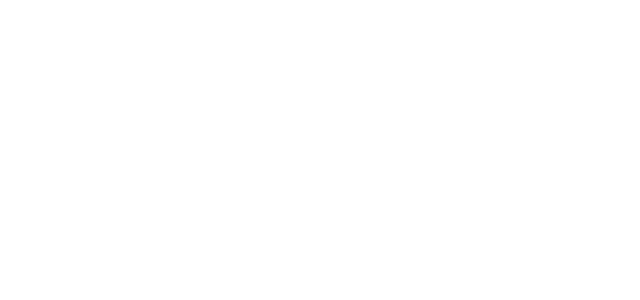
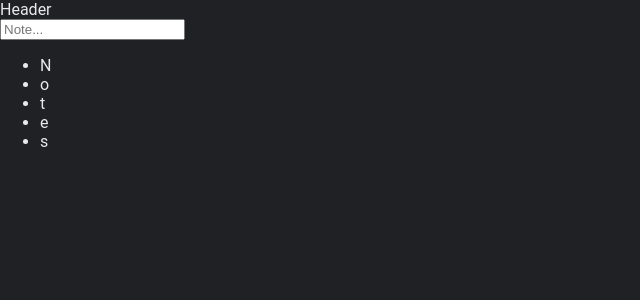
Before and after one commit to edymimolam/notes, a Vue app: page / in a window 1280 px wide. Shown: the top 300 px of the page, without its empty margins (0-640 px from the left). Built offline with nearby package versions, Linux system fonts and the light colour scheme.

Commit message:
basic app structure

```diff
--- a/src/App.vue
+++ b/src/App.vue
@@ -1,11 +1,22 @@
 <template>
-  <div id="app"></div>
+  <div id="app">
+    <MainHeader />
+    <NewNote />
+    <NotesList />
+  </div>
 </template>
 
 <script>
+import MainHeader from "./components/MainHeader";
+import NewNote from "./components/NewNote";
+import NotesList from "./components/NotesList";
+
 export default {
-  name: "App"
+  name: "App",
+  components: { MainHeader, NewNote, NotesList }
 };
 </script>
 
-<style></style>
+<style>
+@import "./settings.css";
+</style>
--- /dev/null
+++ b/src/components/MainHeader.vue
@@ -0,0 +1,13 @@
+<template>
+  <header>
+    <span>Header</span>
+  </header>
+</template>
+
+<script>
+export default {
+  name: "MainHeader"
+};
+</script>
+
+<style></style>
--- /dev/null
+++ b/src/components/NewNote.vue
@@ -0,0 +1,11 @@
+<template>
+  <input placeholder="Note..." />
+</template>
+
+<script>
+export default {
+  name: "NewNote"
+};
+</script>
+
+<style></style>
--- /dev/null
+++ b/src/components/Note.vue
@@ -0,0 +1,16 @@
+<template>
+  <li>{{ text }}</li>
+</template>
+
+<script>
+export default {
+  name: "Note",
+  props: {
+    text: {
+      type: String
+    }
+  }
+};
+</script>
+
+<style></style>
--- /dev/null
+++ b/src/components/NotesList.vue
@@ -0,0 +1,17 @@
+<template>
+  <ul>
+    <Note v-for="note of notes" :key="note" :text="note" />
+  </ul>
+</template>
+
+<script>
+import Note from "./Note";
+
+export default {
+  name: "NotesList",
+  data: () => ({ notes: [...`Notes`] }),
+  components: { Note }
+};
+</script>
+
+<style></style>
--- /dev/null
+++ b/src/settings.css
@@ -0,0 +1,25 @@
+/*
+* === THEME ===
+*/
+
+:root{
+  --font-family: Roboto,Arial,sans-serif;
+
+  --primary: #e8eaed;
+  --secondary: #202124;
+}
+
+/*
+* === GLOBAL ===
+*/
+
+body {
+  font-family: var(--font-family);
+  color: var(--primary);
+  background-color: var(--secondary);
+  margin: 0;
+  padding: 0;
+  min-width: 360px;
+  overflow-x: hidden;
+  overflow-y: auto;
+}
```
